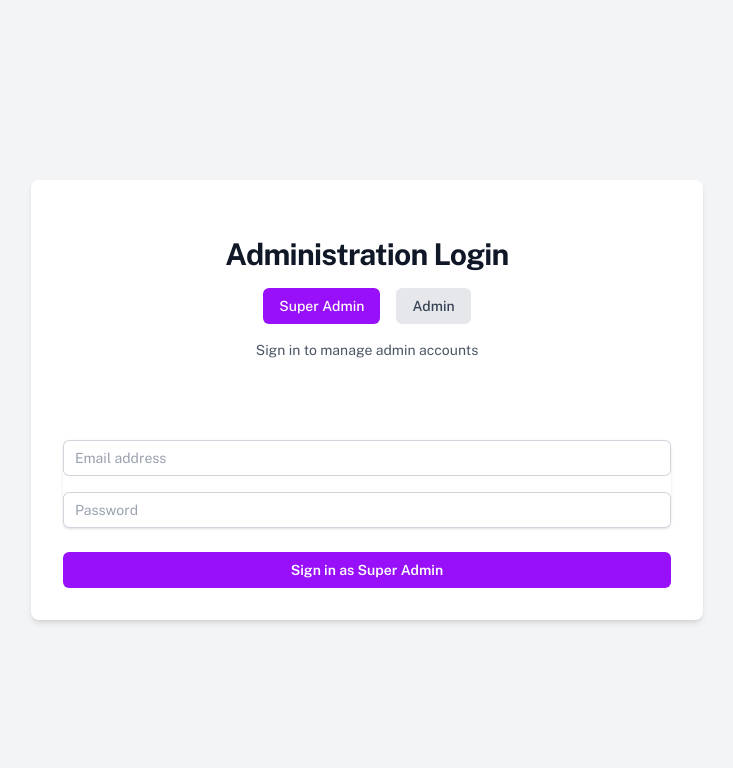
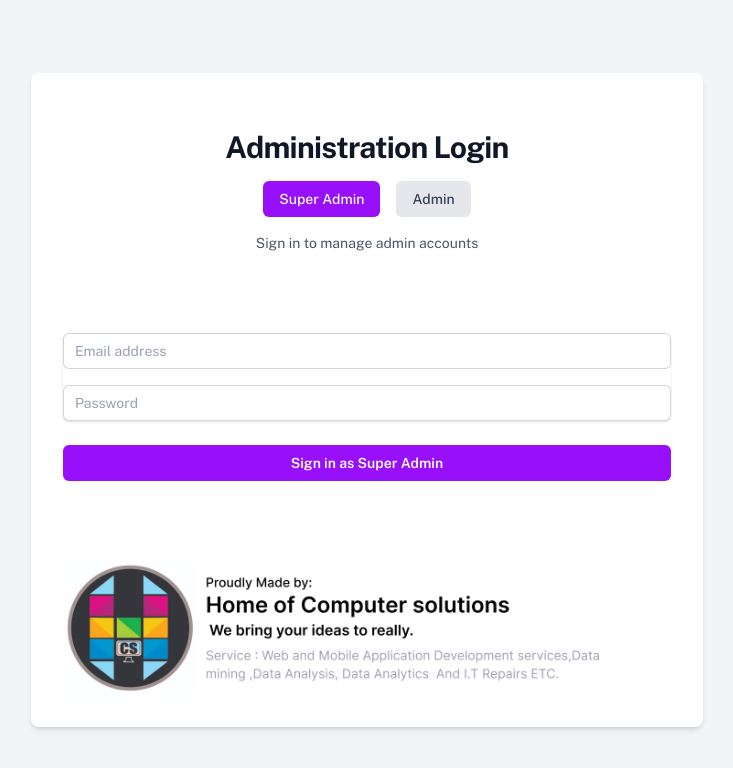
Before and after one commit to ibrahim-sheikh47/Smart-tracking-attendance, a React (Vite) app: page / in a window 1280 px wide. Shown: the top 768 px of the page, without its empty margins (273-1006 px from the left). Built offline with nearby package versions, Linux system fonts and the light colour scheme; no server answers.

Commit message:
Logo Added

```diff
--- a/src/components/auth.jsx
+++ b/src/components/auth.jsx
@@ -3,6 +3,7 @@ import { useState } from "react";
 import { auth, firestoreDb } from "../config/firebase.jsx";
 import { collection, query, where, getDocs } from "firebase/firestore";
 import { useNavigate } from "react-router-dom";
+import assets from "../constants/assets.jsx";
 
 export const Auth = () => {
   const [email, setEmail] = useState("");
@@ -56,7 +57,7 @@ export const Auth = () => {
       await signInWithEmailAndPassword(auth, email, password);
 
       // Store the admin ID in sessionStorage
-      sessionStorage.setItem('adminId', adminDoc.id);
+      sessionStorage.setItem("adminId", adminDoc.id);
 
       // If it's the first login, redirect to settings page
       if (isFirstLogin) {
@@ -64,8 +65,8 @@ export const Auth = () => {
         navigate("/settings", {
           state: {
             isFirstLogin: true,
-            adminId: adminDoc.id
-          }
+            adminId: adminDoc.id,
+          },
         });
       } else {
         // Navigate to dashboard or home page
@@ -201,6 +202,9 @@ export const Auth = () => {
             </button>
           </div>
         </div>
+        <div>
+          <img src={assets.HocLogoDesc} className="w-[90%]" alt="" />
+        </div>
       </div>
     </div>
   );
--- a/src/constants/assets.jsx
+++ b/src/constants/assets.jsx
@@ -13,8 +13,10 @@ import presentIcon from "../assets/icons/presentIcon.svg";
 import leavesIcon from "../assets/icons/leavesIcon.svg";
 import onTimeIcon from "../assets/icons/onTimeIcon.svg";
 import overTimeIcon from "../assets/icons/overTimeIcon.svg";
+import HocLogoDesc from "../assets/images/HOC-logoDesc.png";
 
 export default {
+  HocLogoDesc,
   presentIcon,
   leavesIcon,
   onTimeIcon,
```
Also changed, not shown: src/assets/images/HOC-logoDesc.png (added).
